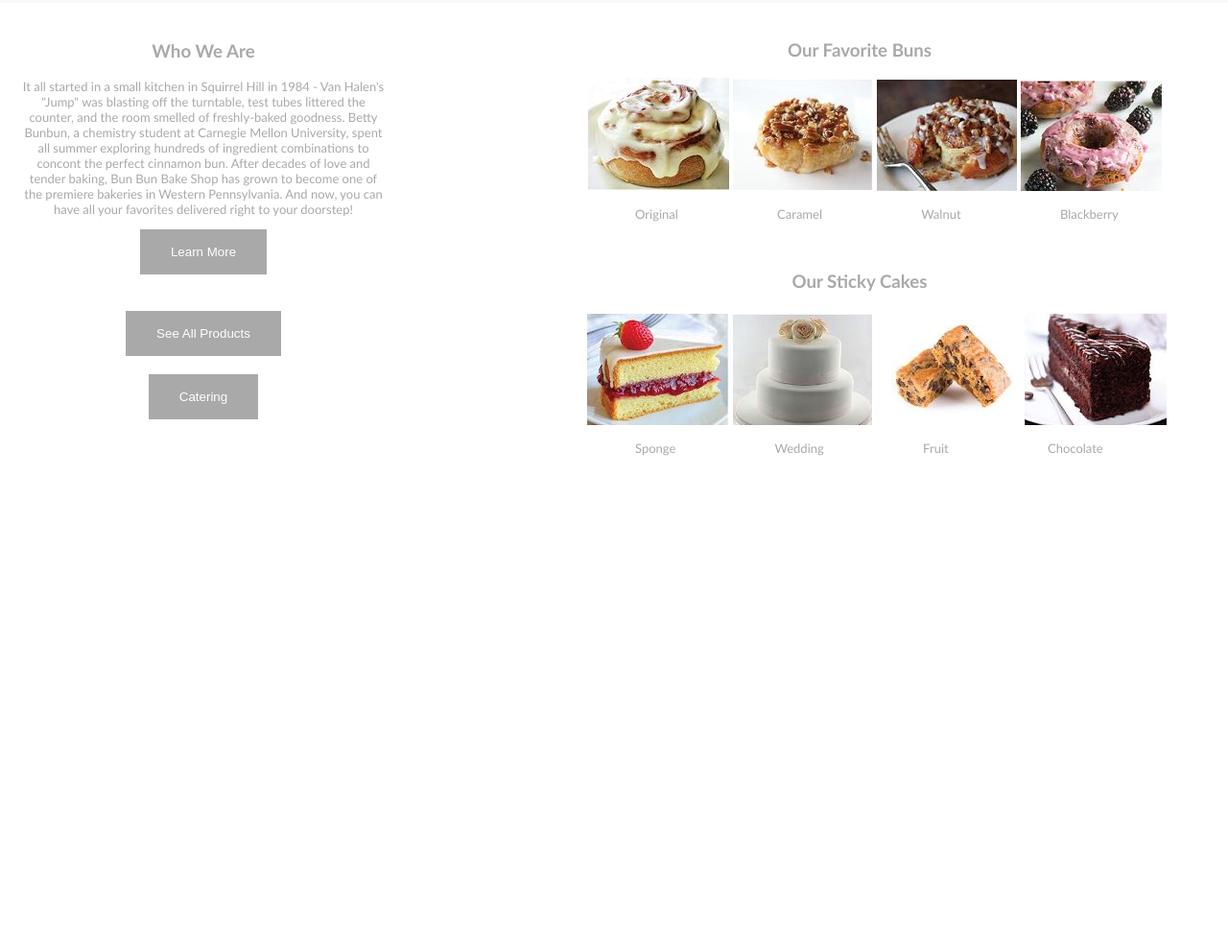
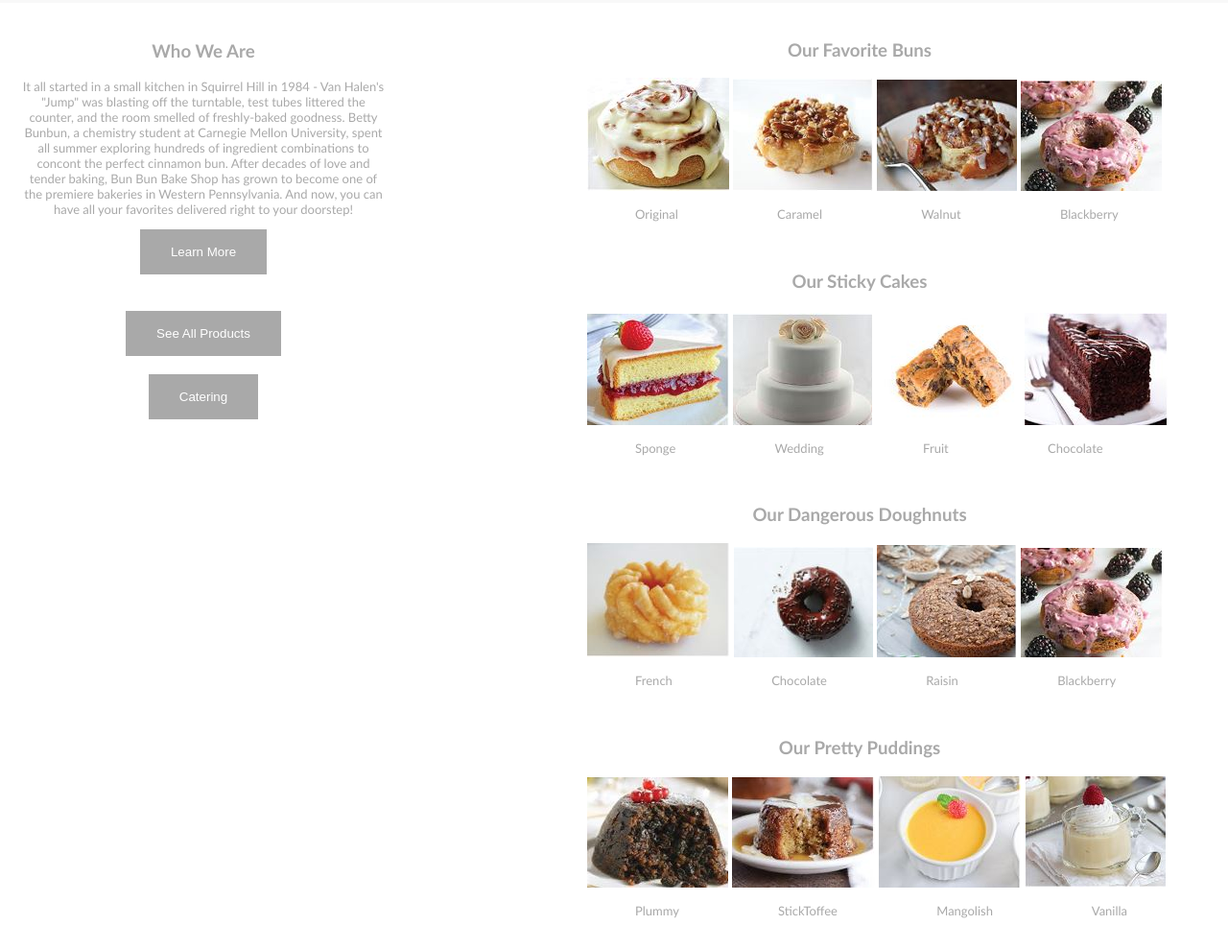
Before and after one commit to hqureshi11/assignment2-app, a plain HTML site: page assignment_4/home.html in a window 1280 px wide. Shown: the part 194-1183 px from the top of the page at 96% size. Before the commit the page ends 800 px from the top, so only its background shows below. Drawn offline with Linux system fonts and the light colour scheme.

Commit message:
Assignment 4 update

```diff
--- a/assignment_4/home.html
+++ b/assignment_4/home.html
@@ -53,6 +53,26 @@
                 <div id="labels">
                     <p>Sponge Wedding Fruit Chocolate</p><br>
                 </div>
+                <h3>Our Dangerous Doughnuts</h3>
+                <div id="images">
+                    <img src="frenchtwist.jpg">
+                    <img src="chocodono.jpg">
+                    <img src="raisin.jpg">
+                    <img src="blackberry.jpg">
+                </div>
+                <div id="labels">
+                    <p>French Chocolate Raisin Blackberry</p><br>
+                </div>
+                <h3>Our Pretty Puddings</h3>
+                <div id="images">
+                    <img src="plum.jpg">
+                    <img src="toffee.jpg">
+                    <img src="mango.jpg">
+                    <img src="vanilla.jpg">
+                </div>
+                <div id="labels">
+                    <p>Plummy StickToffee Mangolish Vanilla</p><br>
+                </div>
             </div>
 
     </body>
```
Also changed, not shown: assignment_4/blackberry.JPG (added), assignment_4/chocodono.JPG (added), assignment_4/frenchtwist.JPG (added), assignment_4/mango.JPG (added), assignment_4/plum.JPG (added), assignment_4/raisin.JPG (added), assignment_4/toffee.JPG (added), assignment_4/vanilla.JPG (added).
